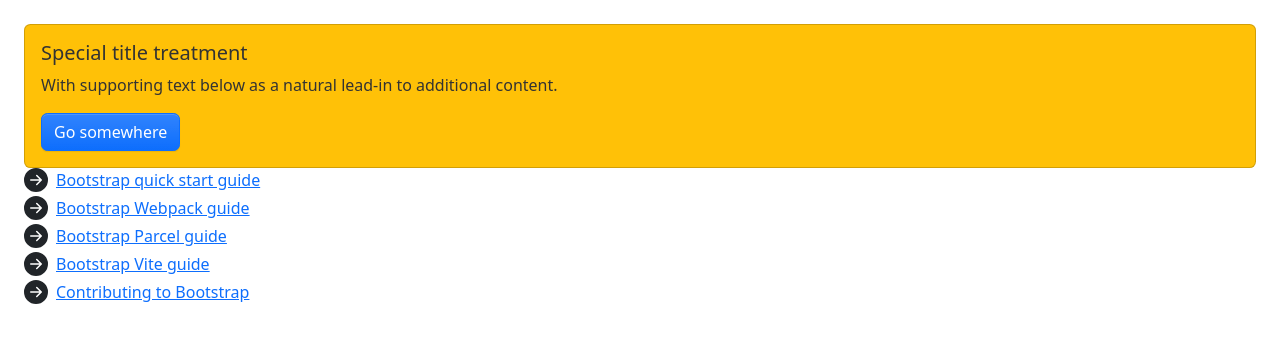
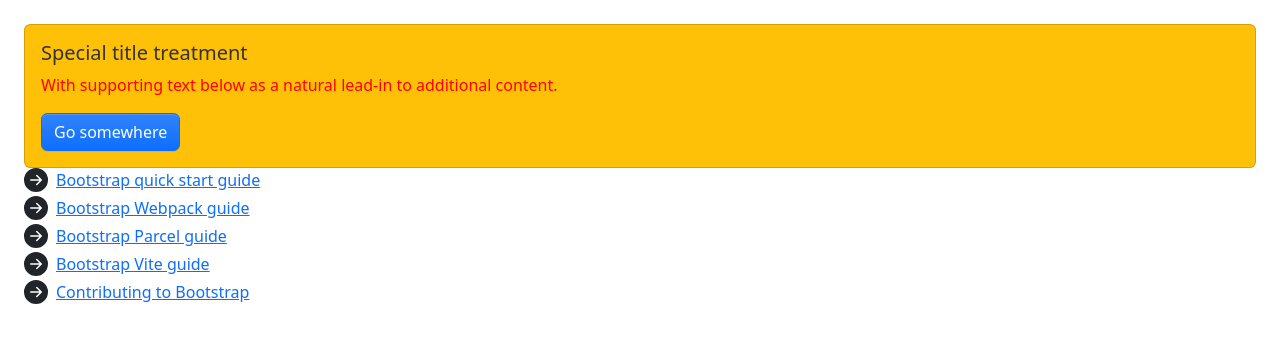
Before and after one commit to sclaret/website-old, a React (Vite) app: page / in a window 1280 px wide. Shown: the top 342 px of the page. Built offline with nearby package versions, Linux system fonts and the light colour scheme.

Commit message:
App.module.css: add a CSS Module

```diff
--- a/src/App.jsx
+++ b/src/App.jsx
@@ -1,3 +1,4 @@
+import styles from "./App.module.css";
 import { TestIconList } from "./TestIconList.jsx";
 
 export function App() {
@@ -6,7 +7,7 @@ export function App() {
       <div className="card bg-warning">
         <div className="card-body">
           <h5 className="card-title">Special title treatment</h5>
-          <p className="card-text">
+          <p className={`card-text ${styles.myRedText}`}>
             With supporting text below as a natural lead-in to additional
             content.
           </p>
--- /dev/null
+++ b/src/App.module.css
@@ -0,0 +1,3 @@
+.myRedText {
+    color: red;
+}
```
